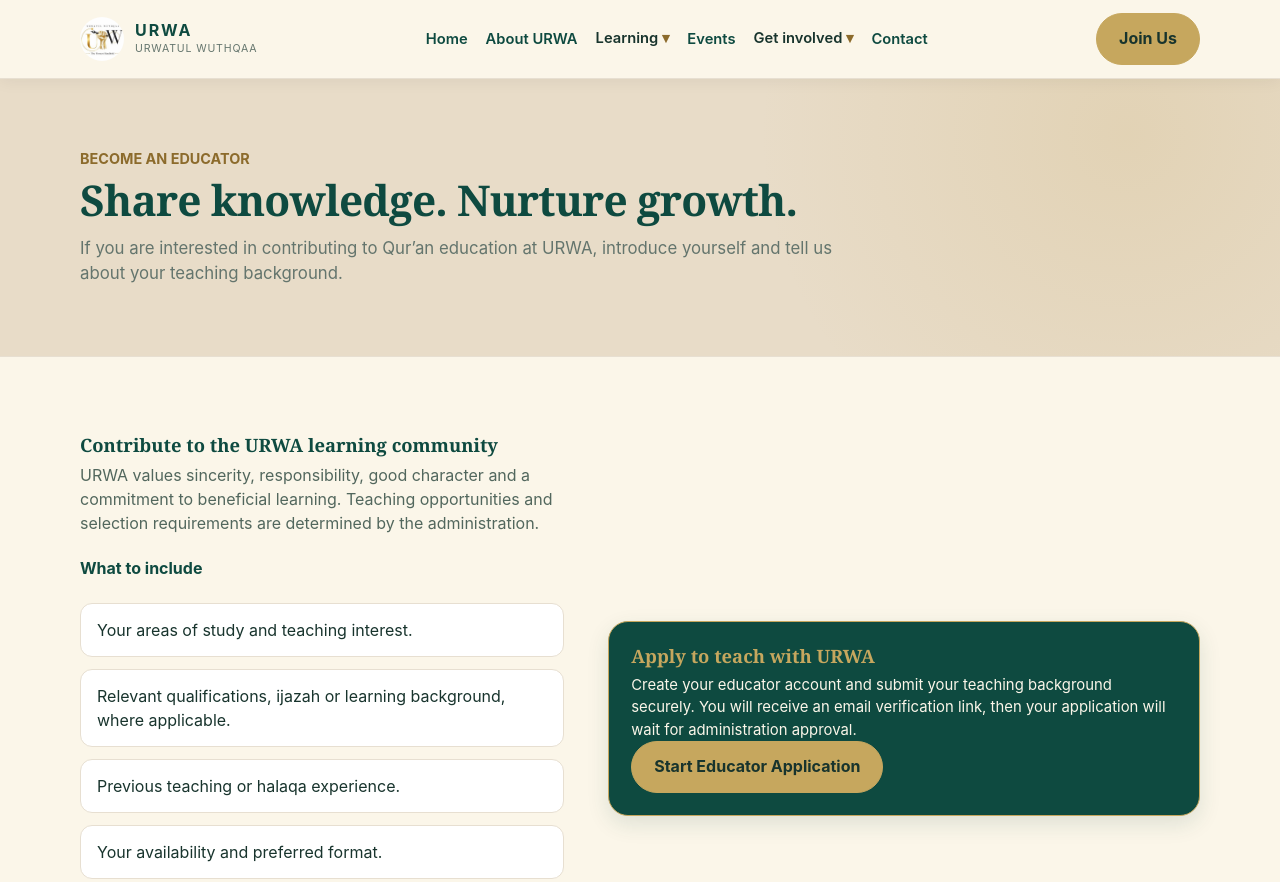
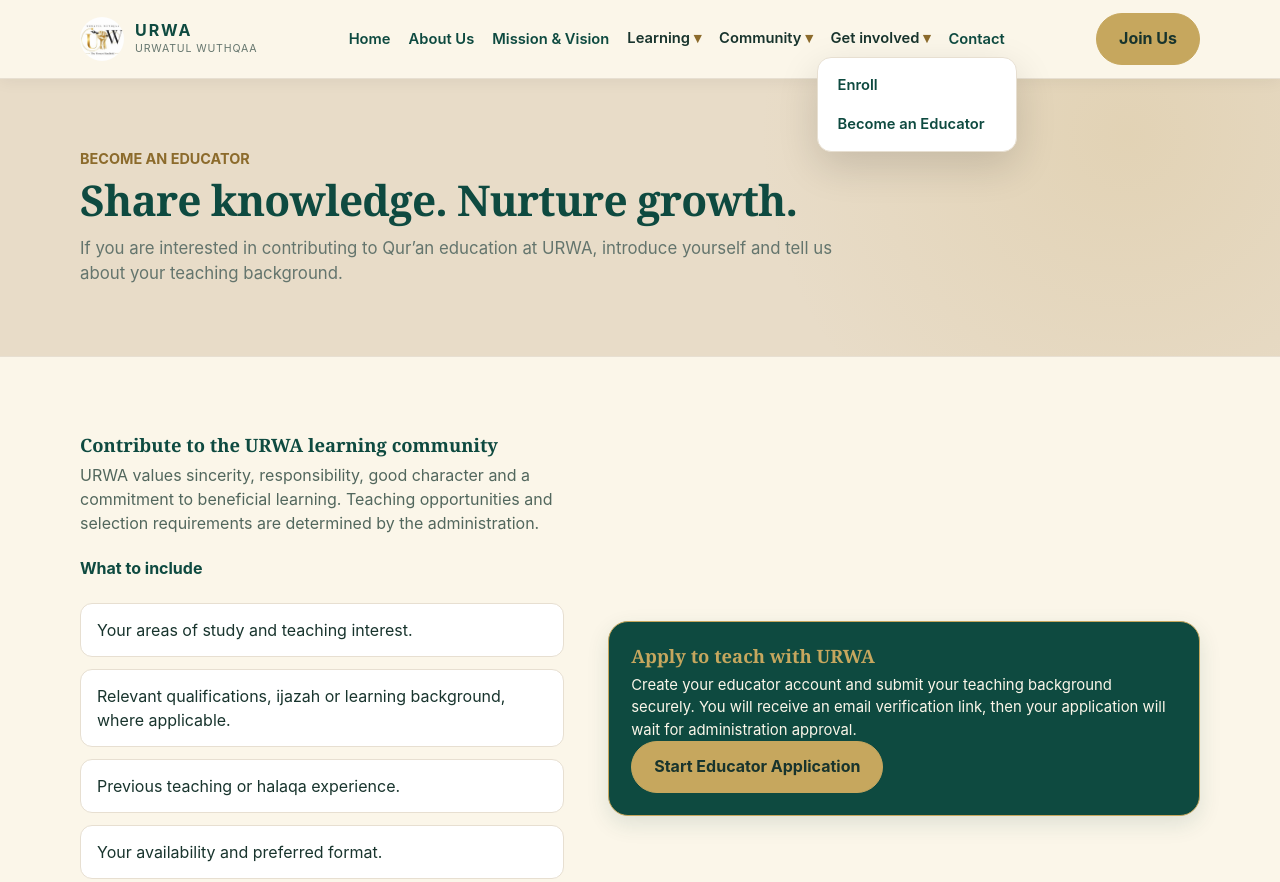
Before and after one commit to Meedraar/Urwa, a plain HTML site: page become-teacher.html in a window 1280 px wide. Shown: the top 882 px of the page. Drawn offline with Linux system fonts and the light colour scheme.

Commit message:
Standardize navigation on become-teacher.html

```diff
--- a/become-teacher.html
+++ b/become-teacher.html
@@ -32,27 +32,22 @@
 
     <nav id="nav" aria-label="Main navigation">
 <a href="index.html">Home</a>
-      <a href="about.html">About URWA</a>
-
-      <details>
-        <summary>Learning</summary>
-        <div class="dd">
+<a href="about.html">About Us</a>
+<a href="mission-vision.html">Mission &amp; Vision</a>
+<details><summary>Learning</summary><div class="dd">
 <a href="programmes.html">Programmes</a>
 <a href="classes.html">Classes</a>
 <a href="teachers.html">Our Educators</a>
-        </div>
-      </details>
-
-      <a href="events.html">Events</a>
-
-      <details>
-        <summary>Get involved</summary>
-        <div class="dd">
+</div></details>
+<details><summary>Community</summary><div class="dd">
+<a href="community.html">Our Community</a>
+<a href="departments.html">Our Departments</a>
+<a href="events.html">Events &amp; Gatherings</a>
+</div></details>
+<details open><summary>Get involved</summary><div class="dd">
 <a href="enroll.html">Enroll</a>
 <a href="become-teacher.html" aria-current="page">Become an Educator</a>
-        </div>
-      </details>
-
+</div></details>
 <a href="contact.html">Contact</a>
 </nav>
 
```
Lines whose indentation alone changed are shown as unchanged.
